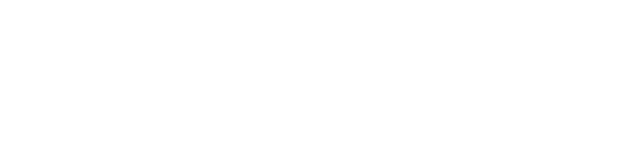
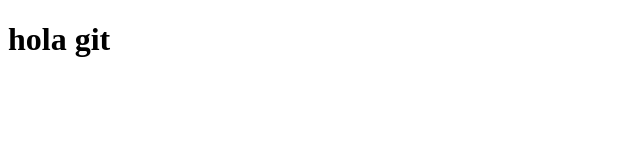
Before and after one commit to Riiloma/ejemplo1_g7, a plain HTML site: page index.html in a window 1280 px wide. Shown: the whole page, without its empty margins (0-640 px from the left). Drawn offline with Linux system fonts and the light colour scheme.

Commit message:
se le agrega un h1

```diff
--- a/index.html
+++ b/index.html
@@ -6,6 +6,6 @@
     <title>Comandos git</title>
 </head>
 <body>
-
+    <h1>hola git</h1>
 </body>
 </html>
```
